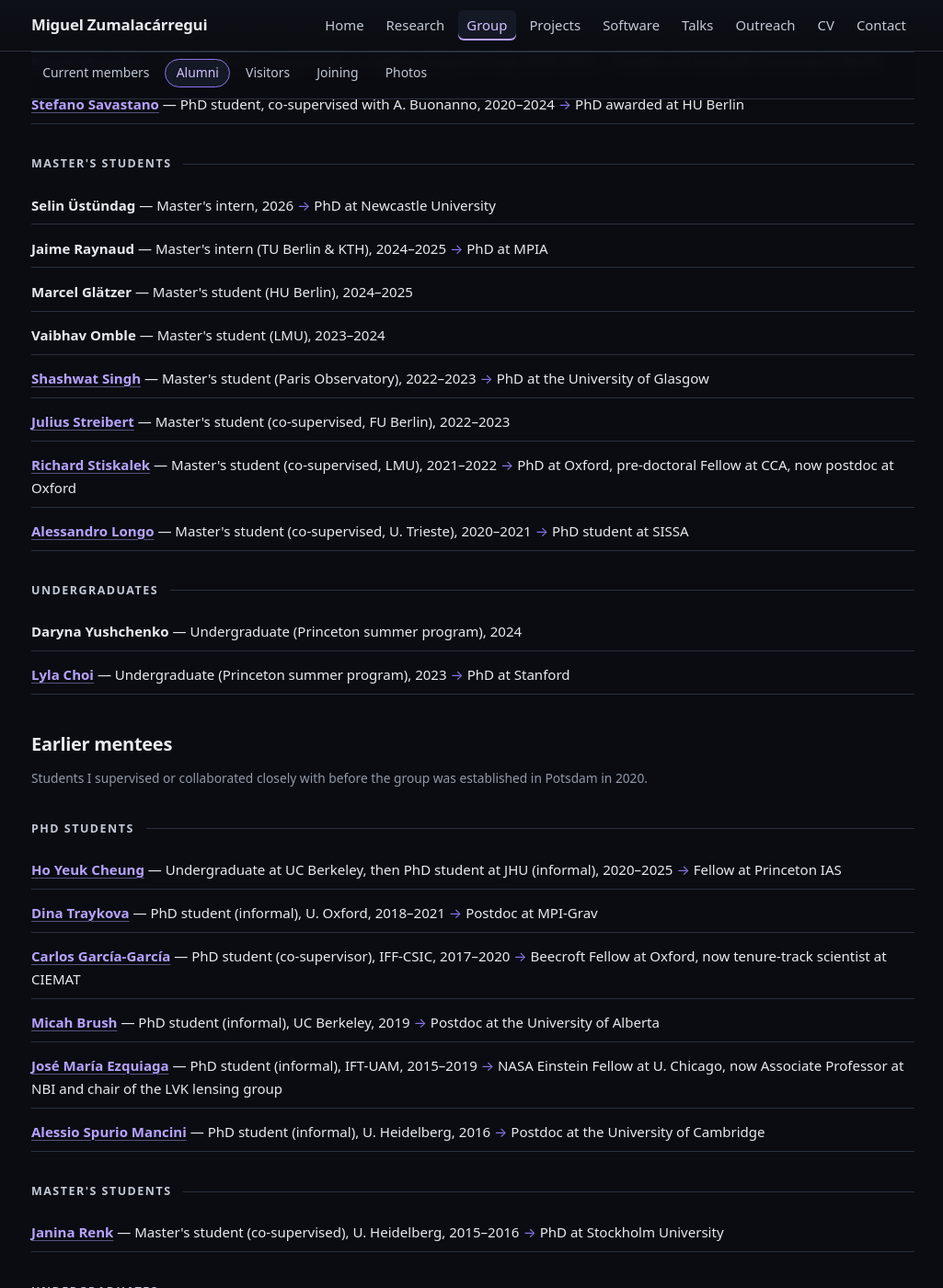
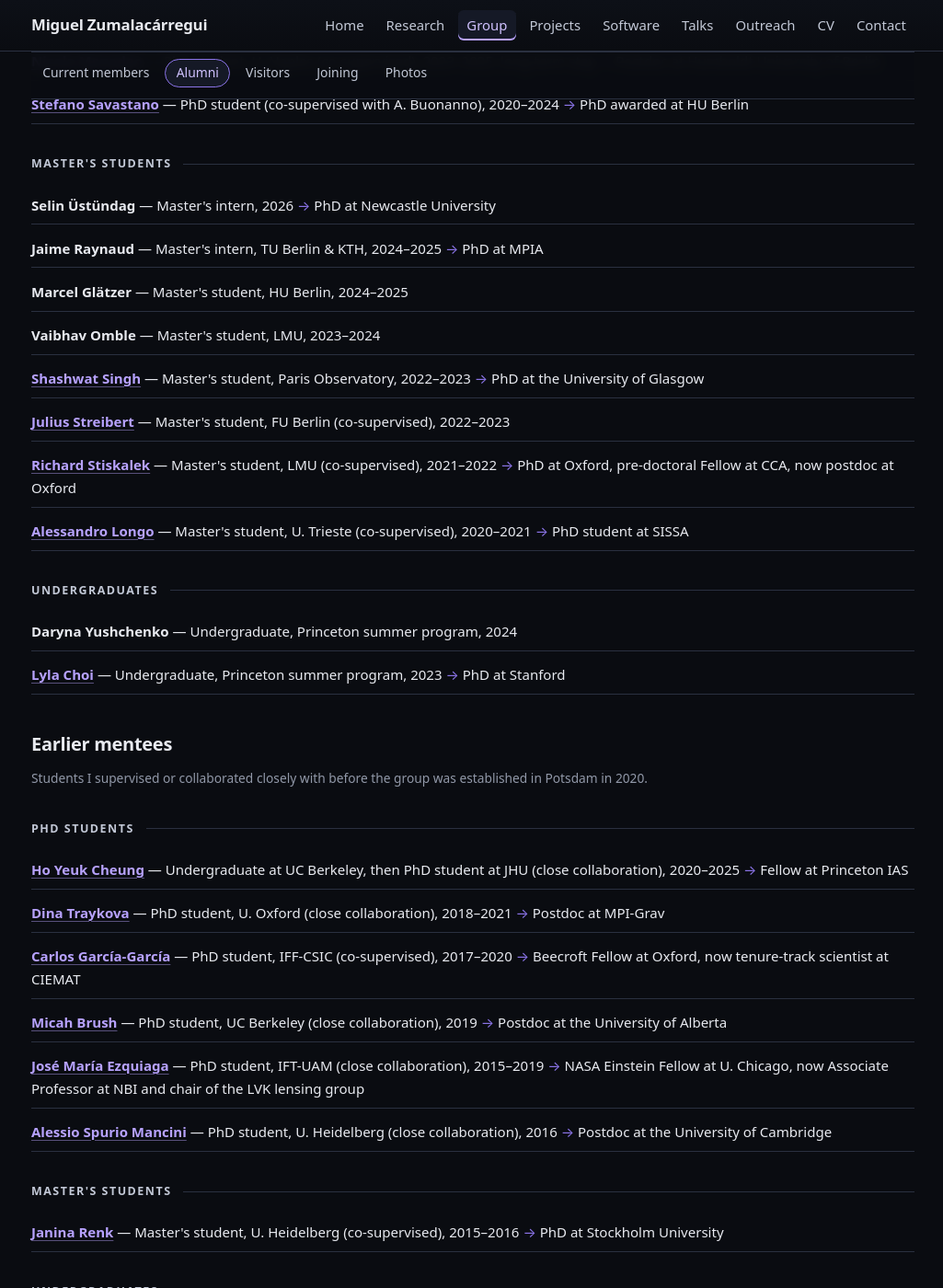
Before and after one commit to miguelzuma/miguelzuma.github.io, a Jekyll site: the page built from group.html, in a window 1280 px wide and 1400 px high, scrolled down 2089 px. Shown: the whole window at 92% size, without its empty margins (126-1151 px from the left). Built offline with Jekyll 4.4.1, drawn with Linux system fonts in a browser that asks for light colours; some of the changed text lies outside the part shown.

Commit message:
Unify how supervision is described, and name it plainly
people.yml roles now follow one shape -- "Role, Institution (relationship)" --
instead of four ways of saying the same thing: institution sometimes inside
the brackets and sometimes after them, "co-supervised" beside "co-supervisor",
"informal" beside nothing at all.

"(informal)" becomes "(close collaboration)". Ezquiaga, Traykova, Brush,
Spurio Mancini and Cheung were never formally supervised by me, and the page
should say what the connection was rather than what it was not.

The CV template parses the new shape; the supervision paragraph reads
"(U. Bologna, co-supervised, 2026)".

Co-Authored-By: Claude Opus 5 <noreply@anthropic.com>
Claude-Session: https://claude.ai/code/session_01E2ZbXszK9qt9svKVxU5Yrt

```diff
--- a/_data/people.yml
+++ b/_data/people.yml
@@ -16,6 +16,17 @@
 #
 # To add a photo: drop a square-ish JPG in imgs/collaborators/ and set
 # `photo: Name_Surname.jpg`.  Without a photo the card shows initials.
+#
+# `role` follows one shape throughout, so the same relationship is never
+# described two ways:
+#
+#     Role, Institution (relationship)
+#
+# The relationship is one of: (co-supervised), (co-supervised with X), or
+# (close collaboration) -- the last for people who were never formally mine to
+# supervise, which is stated rather than left for the reader to guess. Leave it
+# off when the supervision was simply mine. The CV template reads this shape:
+# _includes/tex-person.html drops the leading role and keeps the rest.
 
 current:
   - name: "Han-Gil Choi"
@@ -86,21 +97,21 @@ current:
   - name: "Pablo Vega del Castillo"
     sortkey: "vega del castillo"
     stage: masters
-    role: "Master's student (LMU)"
+    role: "Master's student, LMU"
     years: "2026"
     topic: "Quasi-periodic lensed starlight from supermassive black-hole binaries."
 
   - name: "Matteo Pagani"
     sortkey: "pagani"
     stage: masters
-    role: "Master's student (co-supervised, U. Bologna)"
+    role: "Master's student, U. Bologna (co-supervised)"
     years: "2026"
     topic: "Weak lensing of gravitational waves, and the connection to Euclid."
 
   - name: "Louis Salimbeni"
     sortkey: "salimbeni"
     stage: masters
-    role: "Master's student (co-supervised, ETH Zürich)"
+    role: "Master's student, ETH Zürich (co-supervised)"
     years: "2026"
     topic: "Gravitational-wave propagation beyond general relativity."
 
@@ -245,8 +256,8 @@ alumni:
     url: "https://inspirehep.net/authors/2661950"
     stage: phd
     end: 2025
-    role: "PhD student (co-supervised, U. Naples), long-term stay"
-    years: "2023–2025"
+    role: "PhD student, U. Naples (co-supervised)"
+    years: "2023–2025, long-term stay"
     next: "Postdoc at Humboldt University of Berlin"
 
   - name: "Srashti Goyal"
@@ -285,7 +296,7 @@ alumni:
     url: "https://inspirehep.net/authors/1820538"
     stage: phd
     end: 2024
-    role: "PhD student, co-supervised with A. Buonanno"
+    role: "PhD student (co-supervised with A. Buonanno)"
     years: "2020–2024"
     next: "PhD awarded at HU Berlin"
 
@@ -299,34 +310,34 @@ alumni:
   - name: "Marcel Glätzer"
     stage: masters
     end: 2025
-    role: "Master's student (HU Berlin)"
+    role: "Master's student, HU Berlin"
     years: "2024–2025"
 
   - name: "Jaime Raynaud"
     stage: masters
     end: 2025
-    role: "Master's intern (TU Berlin & KTH)"
+    role: "Master's intern, TU Berlin & KTH"
     years: "2024–2025"
     next: "PhD at MPIA"
 
   - name: "Vaibhav Omble"
     stage: masters
     end: 2024
-    role: "Master's student (LMU)"
+    role: "Master's student, LMU"
     years: "2023–2024"
 
   - name: "Julius Streibert"
     url: "https://inspirehep.net/authors/2776373"
     stage: masters
     end: 2023
-    role: "Master's student (co-supervised, FU Berlin)"
+    role: "Master's student, FU Berlin (co-supervised)"
     years: "2022–2023"
 
   - name: "Shashwat Singh"
     url: "https://inspirehep.net/authors/2964272"
     stage: masters
     end: 2023
-    role: "Master's student (Paris Observatory)"
+    role: "Master's student, Paris Observatory"
     years: "2022–2023"
     next: "PhD at the University of Glasgow"
 
@@ -334,7 +345,7 @@ alumni:
     url: "https://inspirehep.net/authors/1878325"
     stage: masters
     end: 2022
-    role: "Master's student (co-supervised, LMU)"
+    role: "Master's student, LMU (co-supervised)"
     years: "2021–2022"
     next: "PhD at Oxford, pre-doctoral Fellow at CCA, now postdoc at Oxford"
 
@@ -342,21 +353,21 @@ alumni:
     url: "https://inspirehep.net/authors/2742948"
     stage: masters
     end: 2021
-    role: "Master's student (co-supervised, U. Trieste)"
+    role: "Master's student, U. Trieste (co-supervised)"
     years: "2020–2021"
     next: "PhD student at SISSA"
 
   - name: "Daryna Yushchenko"
     stage: undergrad
     end: 2024
-    role: "Undergraduate (Princeton summer program)"
+    role: "Undergraduate, Princeton summer program"
     years: "2024"
 
   - name: "Lyla Choi"
     url: "https://inspirehep.net/authors/2660856"
     stage: undergrad
     end: 2023
-    role: "Undergraduate (Princeton summer program)"
+    role: "Undergraduate, Princeton summer program"
     years: "2023"
     next: "PhD at Stanford"
 
@@ -366,7 +377,7 @@ earlier_mentees:
     url: "https://inspirehep.net/authors/1853401"
     stage: phd
     end: 2025
-    role: "Undergraduate at UC Berkeley, then PhD student at JHU (informal)"
+    role: "Undergraduate at UC Berkeley, then PhD student at JHU (close collaboration)"
     years: "2020–2025"
     next: "Fellow at Princeton IAS"
 
@@ -374,7 +385,7 @@ earlier_mentees:
     url: "https://inspirehep.net/authors/1430977"
     stage: phd
     end: 2019
-    role: "PhD student (informal), IFT-UAM"
+    role: "PhD student, IFT-UAM (close collaboration)"
     years: "2015–2019"
     next: "NASA Einstein Fellow at U. Chicago, now Associate Professor at NBI and chair of the LVK lensing group"
 
@@ -382,7 +393,7 @@ earlier_mentees:
     url: "https://inspirehep.net/authors/1763622"
     stage: phd
     end: 2020
-    role: "PhD student (co-supervisor), IFF-CSIC"
+    role: "PhD student, IFF-CSIC (co-supervised)"
     years: "2017–2020"
     next: "Beecroft Fellow at Oxford, now tenure-track scientist at CIEMAT"
     photo: "Carlos_Garcia-Garcia.jpg"
@@ -391,7 +402,7 @@ earlier_mentees:
     url: "https://inspirehep.net/authors/1724905"
     stage: phd
     end: 2021
-    role: "PhD student (informal), U. Oxford"
+    role: "PhD student, U. Oxford (close collaboration)"
     years: "2018–2021"
     next: "Postdoc at MPI-Grav"
 
@@ -399,7 +410,7 @@ earlier_mentees:
     url: "https://inspirehep.net/authors/1448250"
     stage: masters
     end: 2016
-    role: "Master's student (co-supervised), U. Heidelberg"
+    role: "Master's student, U. Heidelberg (co-supervised)"
     years: "2015–2016"
     next: "PhD at Stockholm University"
     photo: "Janina_Renk.jpg"
@@ -408,7 +419,7 @@ earlier_mentees:
     url: "https://inspirehep.net/authors/2549427"
     stage: phd
     end: 2019
-    role: "PhD student (informal), UC Berkeley"
+    role: "PhD student, UC Berkeley (close collaboration)"
     years: "2019"
     next: "Postdoc at the University of Alberta"
 
@@ -416,7 +427,7 @@ earlier_mentees:
     url: "https://inspirehep.net/authors/1698172"
     stage: phd
     end: 2016
-    role: "PhD student (informal), U. Heidelberg"
+    role: "PhD student, U. Heidelberg (close collaboration)"
     years: "2016"
     next: "Postdoc at the University of Cambridge"
 
@@ -431,6 +442,6 @@ earlier_mentees:
   - name: "Brindha Kanniah"
     stage: undergrad
     end: 2015
-    role: "Undergraduate (MIT summer program, Heidelberg)"
+    role: "Undergraduate, MIT summer program in Heidelberg"
     years: "2015"
     next: "Master's at MIT"
```
Also changed, not shown: _includes/tex-person.html (+8 -5 lines), 1 other file.
